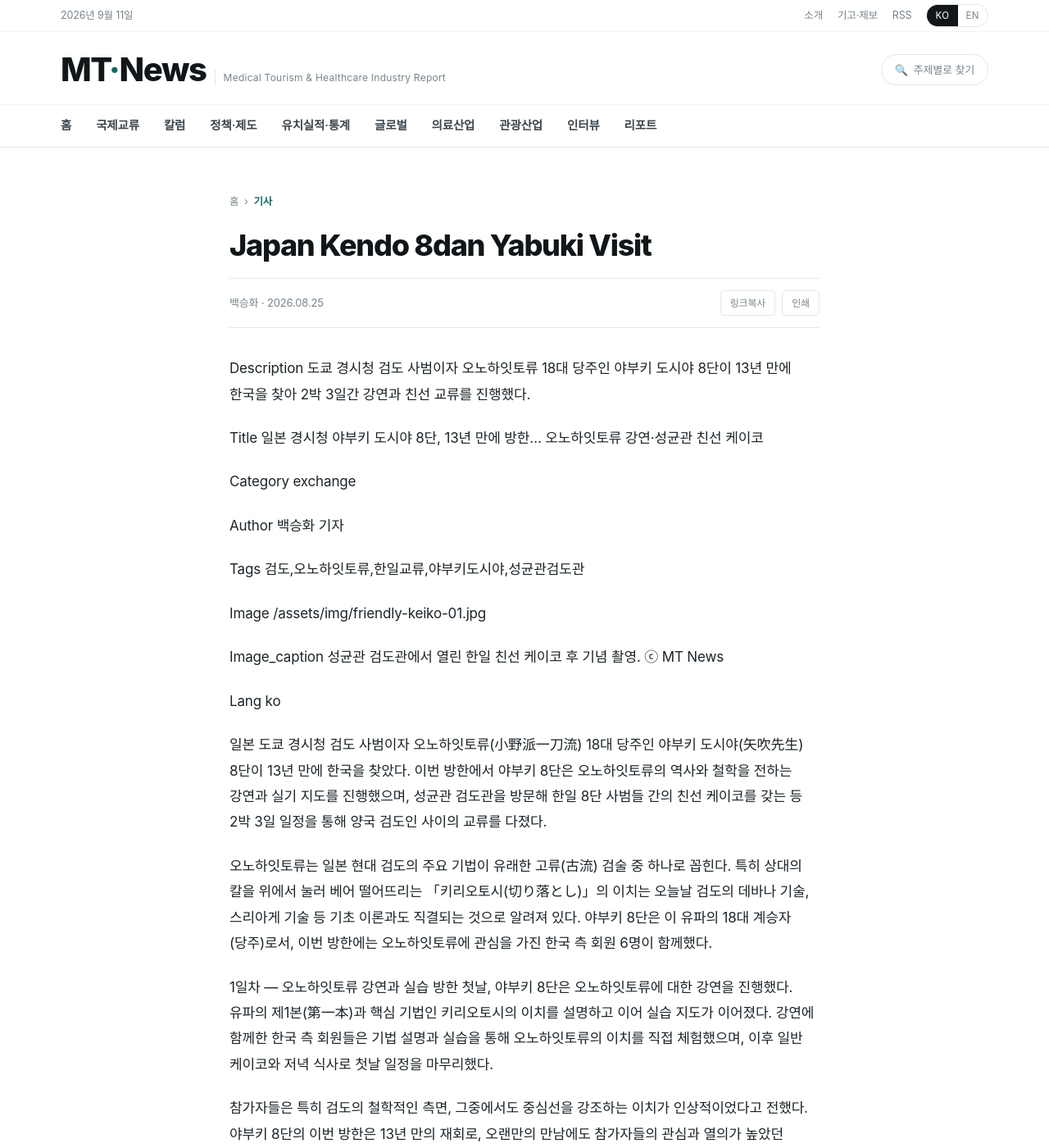
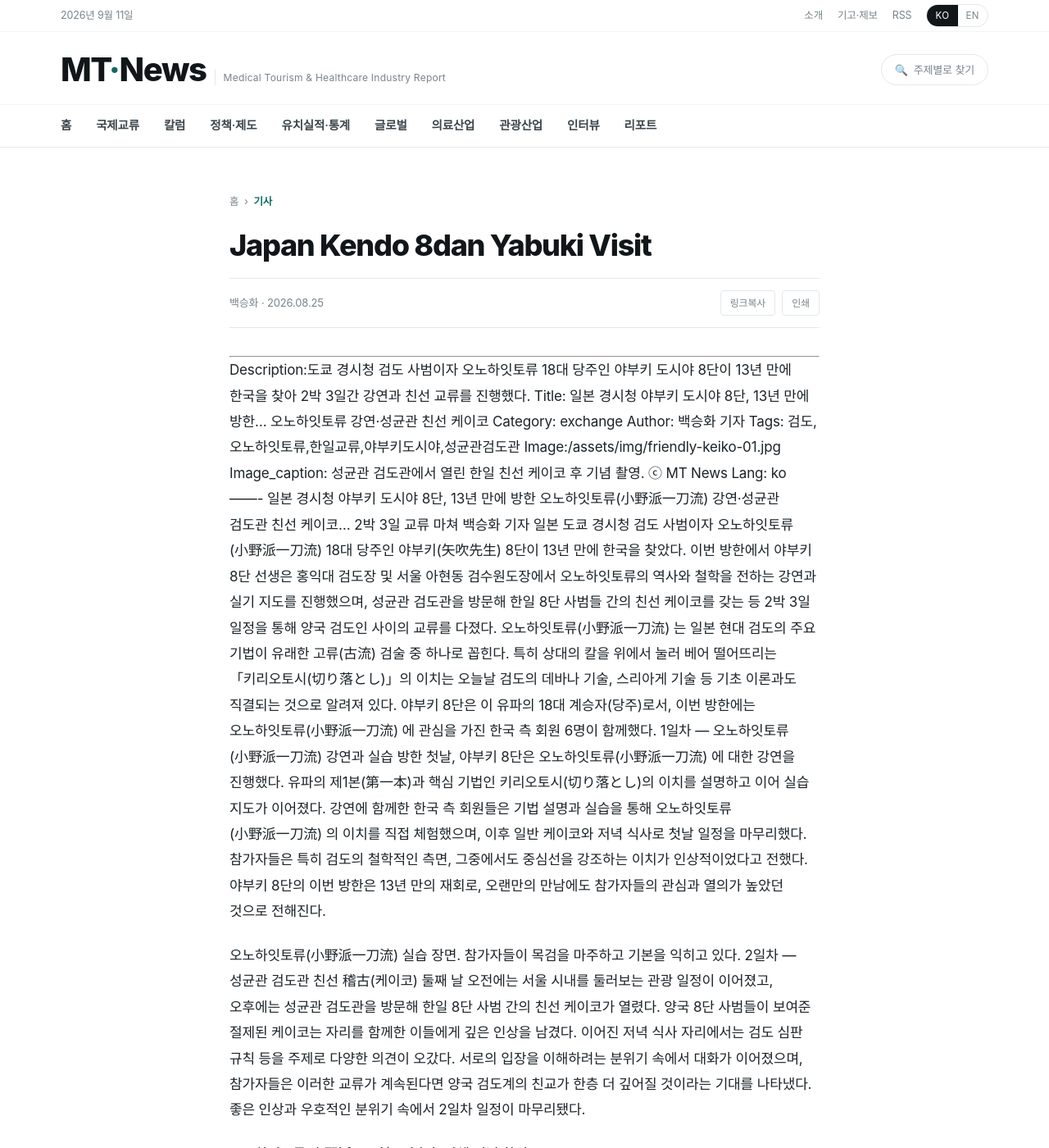
Before and after one commit to kokorojuin-tech/mt-news, a Jekyll site: the page built from _posts/2026-08-25-japan-kendo-8dan-yabuki-visit.md, in a window 1280 px wide and 1400 px high. Shown: the whole window at 82% size. Built offline with Jekyll 4.4.1, drawn with Linux system fonts in a browser that asks for light colours; some web fonts are replaced; some of the changed text lies outside the part shown.

Commit message:
Update 2026-08-25-japan-kendo-8dan-yabuki-visit.md

```diff
--- a/_posts/2026-08-25-japan-kendo-8dan-yabuki-visit.md
+++ b/_posts/2026-08-25-japan-kendo-8dan-yabuki-visit.md
@@ -1,51 +1,34 @@
-Description
-도쿄 경시청 검도 사범이자 오노하잇토류 18대 당주인 야부키 도시야 8단이 13년 만에 한국을 찾아 2박 3일간 강연과 친선 교류를 진행했다.
-
-Title
-일본 경시청 야부키 도시야 8단, 13년 만에 방한… 오노하잇토류 강연·성균관 친선 케이코
-
-Category
-exchange
-
-Author
+-----
+Description:도쿄 경시청 검도 사범이자 오노하잇토류 18대 당주인 야부키 도시야 8단이 13년 만에 한국을 찾아 2박 3일간 강연과 친선 교류를 진행했다.
+Title: 일본 경시청 야부키 도시야 8단, 13년 만에 방한… 오노하잇토류 강연·성균관 친선 케이코
+Category: exchange
+Author: 백승화 기자
+Tags: 검도,오노하잇토류,한일교류,야부키도시야,성균관검도관
+Image:/assets/img/friendly-keiko-01.jpg
+Image_caption: 성균관 검도관에서 열린 한일 친선 케이코 후 기념 촬영. ⓒ MT News
+Lang: ko
+-------
+일본 경시청 야부키 도시야 8단, 13년 만에 방한
+오노하잇토류(小野派一刀流) 강연·성균관 검도관 친선 케이코… 2박 3일 교류 마쳐
 백승화 기자
-
-Tags
-검도,오노하잇토류,한일교류,야부키도시야,성균관검도관
-
-Image
-/assets/img/friendly-keiko-01.jpg
-
-Image_caption
-성균관 검도관에서 열린 한일 친선 케이코 후 기념 촬영. ⓒ MT News
-
-Lang
-ko
-
-일본 도쿄 경시청 검도 사범이자 오노하잇토류(小野派一刀流) 18대 당주인 야부키 도시야(矢吹先生) 8단이 13년 만에 한국을 찾았다. 이번 방한에서 야부키 8단은 오노하잇토류의 역사와 철학을 전하는 강연과 실기 지도를 진행했으며, 성균관 검도관을 방문해 한일 8단 사범들 간의 친선 케이코를 갖는 등 2박 3일 일정을 통해 양국 검도인 사이의 교류를 다졌다.
-
-오노하잇토류는 일본 현대 검도의 주요 기법이 유래한 고류(古流) 검술 중 하나로 꼽힌다. 특히 상대의 칼을 위에서 눌러 베어 떨어뜨리는 「키리오토시(切り落とし)」의 이치는 오늘날 검도의 데바나 기술, 스리아게 기술 등 기초 이론과도 직결되는 것으로 알려져 있다. 야부키 8단은 이 유파의 18대 계승자(당주)로서, 이번 방한에는 오노하잇토류에 관심을 가진 한국 측 회원 6명이 함께했다.
-
-1일차 — 오노하잇토류 강연과 실습
-방한 첫날, 야부키 8단은 오노하잇토류에 대한 강연을 진행했다. 유파의 제1본(第一本)과 핵심 기법인 키리오토시의 이치를 설명하고 이어 실습 지도가 이어졌다. 강연에 함께한 한국 측 회원들은 기법 설명과 실습을 통해 오노하잇토류의 이치를 직접 체험했으며, 이후 일반 케이코와 저녁 식사로 첫날 일정을 마무리했다.
-
+일본 도쿄 경시청 검도 사범이자 오노하잇토류(小野派一刀流) 18대 당주인 야부키(矢吹先生) 8단이 13년 만에 한국을 찾았다. 이번 방한에서 야부키 8단 선생은 홍익대 검도장 및 서울 아현동 검수원도장에서 오노하잇토류의 역사와 철학을 전하는 강연과 실기 지도를 진행했으며, 성균관 검도관을 방문해 한일 8단 사범들 간의 친선 케이코를 갖는 등 2박 3일 일정을 통해 양국 검도인 사이의 교류를 다졌다.
+오노하잇토류(小野派一刀流) 는 일본 현대 검도의 주요 기법이 유래한 고류(古流) 검술 중 하나로 꼽힌다. 특히 상대의 칼을 위에서 눌러 베어 떨어뜨리는 「키리오토시(切り落とし)」의 이치는 오늘날 검도의 데바나 기술, 스리아게 기술 등 기초 이론과도 직결되는 것으로 알려져 있다. 야부키 8단은 이 유파의 18대 계승자(당주)로서, 이번 방한에는 오노하잇토류(小野派一刀流) 에 관심을 가진 한국 측 회원 6명이 함께했다.
+1일차 — 오노하잇토류(小野派一刀流) 강연과 실습
+방한 첫날, 야부키 8단은 오노하잇토류(小野派一刀流) 에 대한 강연을 진행했다. 유파의 제1본(第一本)과 핵심 기법인 키리오토시(切り落とし)의 이치를 설명하고 이어 실습 지도가 이어졌다. 강연에 함께한 한국 측 회원들은 기법 설명과 실습을 통해 오노하잇토류(小野派一刀流) 의 이치를 직접 체험했으며, 이후 일반 케이코와 저녁 식사로 첫날 일정을 마무리했다.
 참가자들은 특히 검도의 철학적인 측면, 그중에서도 중심선을 강조하는 이치가 인상적이었다고 전했다. 야부키 8단의 이번 방한은 13년 만의 재회로, 오랜만의 만남에도 참가자들의 관심과 열의가 높았던 것으로 전해진다.
 
-이미지 표시 오노하잇토류 실습 장면. 참가자들이 목검을 마주하고 형(形)의 기본을 익히고 있다. ⓒ MT News
-
-2일차 — 성균관 검도관 친선 케이코
+오노하잇토류(小野派一刀流) 실습 장면.
+참가자들이 목검을 마주하고 기본을 익히고 있다.
+2일차 — 성균관 검도관 친선 稽古(케이코)
 둘째 날 오전에는 서울 시내를 둘러보는 관광 일정이 이어졌고, 오후에는 성균관 검도관을 방문해 한일 8단 사범 간의 친선 케이코가 열렸다. 양국 8단 사범들이 보여준 절제된 케이코는 자리를 함께한 이들에게 깊은 인상을 남겼다.
-
 이어진 저녁 식사 자리에서는 검도 심판 규칙 등을 주제로 다양한 의견이 오갔다. 서로의 입장을 이해하려는 분위기 속에서 대화가 이어졌으며, 참가자들은 이러한 교류가 계속된다면 양국 검도계의 친교가 한층 더 깊어질 것이라는 기대를 나타냈다. 좋은 인상과 우호적인 분위기 속에서 2일차 일정이 마무리됐다.
 
-이미지 표시 성균관 검도관에서 열린 한일 친선 케이코 후 기념 촬영. ⓒ MT News
+오노하잇토류(小野派一刀流) 강습후 단체 기념 촬영
 
-이미지 표시 친선 케이코에 함께한 한일 검도인들이 태극기 아래에서 단체 기념 촬영을 했다. ⓒ MT News
+성균관 검도관에서 열린 한일 친선 稽古(케이코)후 기념 촬영.
 
 3일차 — 검수원도장 방문, 형(形) 수련으로 마무리
-방한 마지막 날인 3일차에는 오전에 검수원도장을 방문했다. 이 자리에서는 오노하잇토류의 기본적인 겨눔(構え)과 형(形) 1본부터 3본까지를 배우는 시간이 마련됐다. 두 번째로 진행된 강습이었던 만큼 참가자들의 이해도가 한층 높아졌다는 평가가 나왔다.
-
-야부키 8단은 공항까지 차로 배웅을 받으며 2박 3일간의 방한 일정을 마쳤다. 출국 직전 그는 3일간 함께해 준 이들에게 감사와 많은 것을 배웠다는 뜻을 담은 메시지를 전한 것으로 알려졌다. 몸에 밴 예법이 느껴지는 이 인사에 함께한 한국 측 참가자들도 깊은 인상을 받았다고 전했다.
-
+방한 마지막 날인 3일차에는 오전에 서울 아현동에 있는 검수원도장을 방문했다. 이 자리에서는 오노하잇토류(小野派一刀流) 의 기본적인 겨눔(構え)과 형(形) 1본부터 3본까지를 배우는 시간이 마련됐다. 두 번째로 진행된 강습이었던 만큼 참가자들의 이해도가 한층 높아졌다는 평가가 나왔다.
+야부키 8단 선생은 공항까지 차로 배웅을 받으며 2박 3일간의 방한 일정을 마쳤다. 출국 직전 그는 3일간 함께해 준 이들에게 감사와 많은 것을 배웠다는 뜻을 담은 메시지를 전한 것으로 알려졌다. 몸에 밴 예법이 느껴지는 이 인사에 함께한 한국 측 참가자들도 깊은 인상을 받았다고 전했다.
 교류를 마치며
-13년 만에 이뤄진 이번 방한은 오노하잇토류라는 고류 검술을 매개로 한일 양국 검도인들이 다시 마주할 수 있었던 뜻깊은 자리였다는 평가다. 강연과 실습, 친선 케이코, 그리고 격의 없는 대화를 통해 양측은 서로의 검도관(觀)을 이해하는 시간을 가졌으며, 앞으로도 이러한 교류가 이어지기를 기대하는 목소리가 높다.
+이번 방한은 오노하잇토류(小野派一刀流) 라는 고류 검술을 매개로 한일 양국 검도인들이 다시 마주할 수 있었던 뜻깊은 자리였다는 평가다. 강연과 실습, 친선 稽古(케이코), 그리고 격의 없는 대화를 통해 양측은 서로의 검도관(觀)을 이해하는 시간을 가졌으며, 앞으로도 이러한 교류가 이어지기를 기대하는 목소리가 높다.
```
